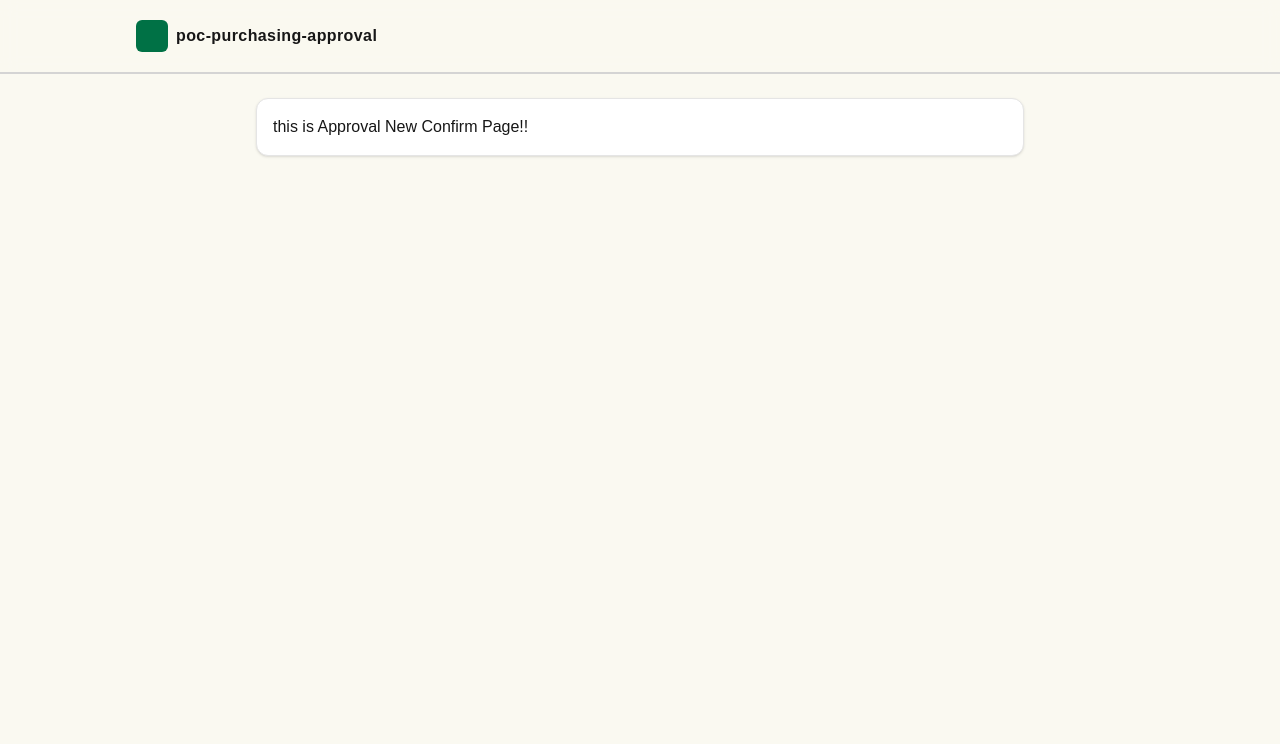
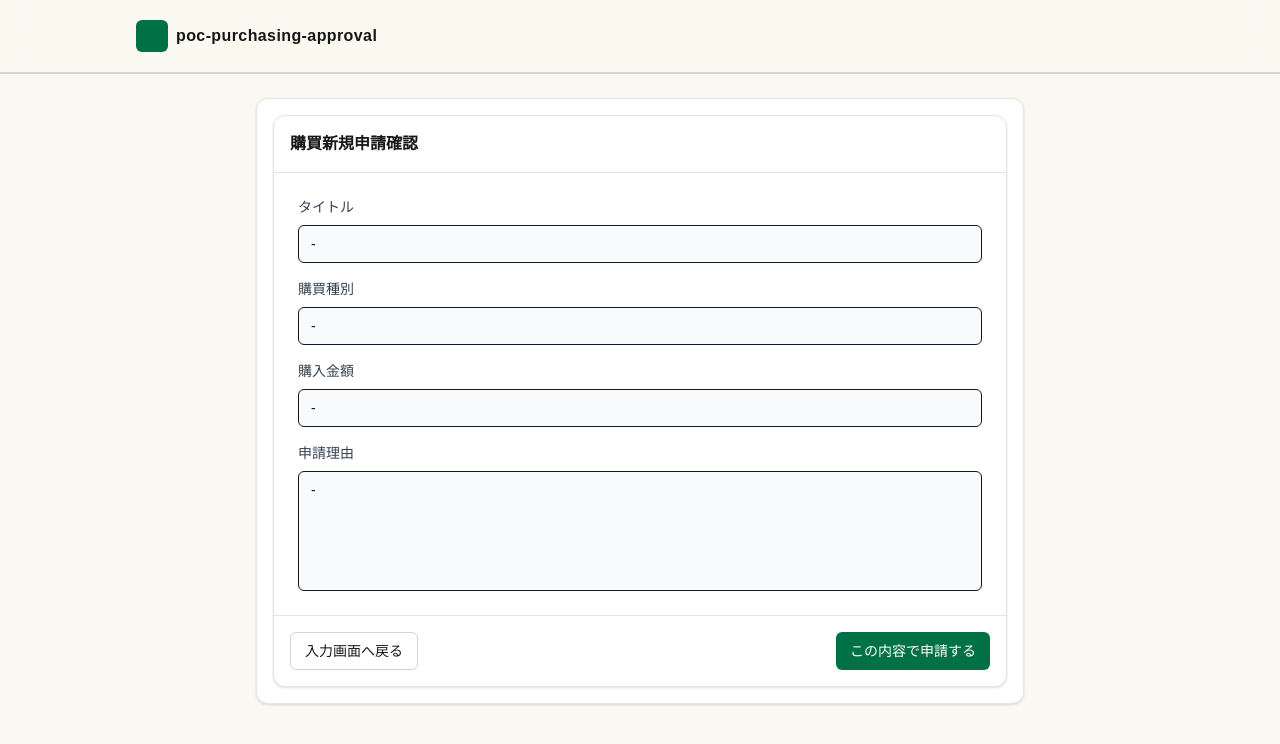
Before and after one commit to Yamazaki-Katsunori/poc-purchasing-approval, a Next.js app in the folder frontend/: page /approvals/new/confirm in a window 1280 px wide. Shown: the top 744 px of the page. Built offline with nearby package versions, Linux system fonts and the light colour scheme; no server answers.

Commit message:
feat commit: 購買新規申請確認画面の作成

```diff
--- a/frontend/src/app/approvals/new/confirm/page.tsx
+++ b/frontend/src/app/approvals/new/confirm/page.tsx
@@ -1,5 +1,5 @@
-import ApprovalNewConfirm from '@/features/approvals/confirm/approvalsNewConfirm';
+import { ApprovalsNewConfirm } from '@/features/approvals/confirm/approvalsNewConfirm';
 
 export default function Page() {
-  return <ApprovalNewConfirm />;
+  return <ApprovalsNewConfirm />;
 }
--- a/frontend/src/features/approvals/confirm/approvalsNewConfirm.tsx
+++ b/frontend/src/features/approvals/confirm/approvalsNewConfirm.tsx
@@ -1,27 +1,70 @@
 'use client';
 
+import { Button, Card, CardContent, CardFooter, CardHeader, CardTitle } from '@/ui';
+import { formatNumberWithComma } from '@/shared/numberInputs/numberInput';
+import { useAtomValue } from 'jotai';
 import { approvalCreateAtom } from '@/store/approvals/approval-create-atom';
-import { useAtomValue } from 'jotai';
 
-export default function ApprovalNewConfirm() {
-  const getAtom = useAtomValue(approvalCreateAtom);
+const purchaseTypeLabelMap: Record<string, string> = {
+  goods: '物品',
+  service: 'サービス',
+  equipment: '備品',
+};
 
-  const createdApproval = {
-    title: getAtom?.title,
-    purchase_type: getAtom?.purchase_type,
-    amount: getAtom?.amount,
-    reason: getAtom?.reason,
-  };
+function ConfirmRow({ label, value, multiline = false }: { label: string; value: string; multiline?: boolean }) {
+  return (
+    <div className="p-2">
+      <div className="mb-2 text-sm font-medium text-gray-700">{label}</div>
+      <div
+        className={[
+          'w-full rounded-md border bg-gray-50 px-3 py-2 text-sm text-gray-900',
+          multiline ? 'min-h-[120px] whitespace-pre-wrap' : '',
+        ].join(' ')}
+      >
+        {value || '—'}
+      </div>
+    </div>
+  );
+}
+
+// debug用
+const isPending = false;
+const onSubmit = () => {
+  console.log('click!');
+};
+
+export function ApprovalsNewConfirm() {
+  const getApprovalValues = useAtomValue(approvalCreateAtom);
+
+  const purchaseTypeLabel = getApprovalValues?.purchase_type ?? '-';
+  const amountLabel = getApprovalValues?.amount ? `${formatNumberWithComma(getApprovalValues?.amount)} 円` : '-';
+  const titleLabel = getApprovalValues?.title ?? '-';
+  const reasonLabel = getApprovalValues?.reason ?? '-';
 
   return (
-    <main>
-      this is Approval New Confirm Page!!
-      <ul>
-        <li>{createdApproval.title}</li>
-        <li>{createdApproval.purchase_type}</li>
-        <li>{createdApproval.amount}</li>
-        <li>{createdApproval.reason}</li>
-      </ul>
-    </main>
+    <Card>
+      <CardHeader>
+        <CardTitle>購買新規申請確認</CardTitle>
+      </CardHeader>
+
+      <CardContent>
+        <ConfirmRow label="タイトル" value={titleLabel} />
+        <ConfirmRow label="購買種別" value={purchaseTypeLabel} />
+        <ConfirmRow label="購入金額" value={amountLabel} />
+        <ConfirmRow label="申請理由" value={reasonLabel} multiline />
+      </CardContent>
+
+      <CardFooter className="flex justify-between">
+        <Button type="button" variant="secondary" onClick={onSubmit}>
+          入力画面へ戻る
+        </Button>
+
+        <Button type="button" variant="primary" onClick={onSubmit} disabled={isPending}>
+          {isPending ? '申請中...' : 'この内容で申請する'}
+        </Button>
+      </CardFooter>
+
+      {/* {error ? <p className="px-6 pb-4 text-sm text-red-500">{error}</p> : null} */}
+    </Card>
   );
 }
```
